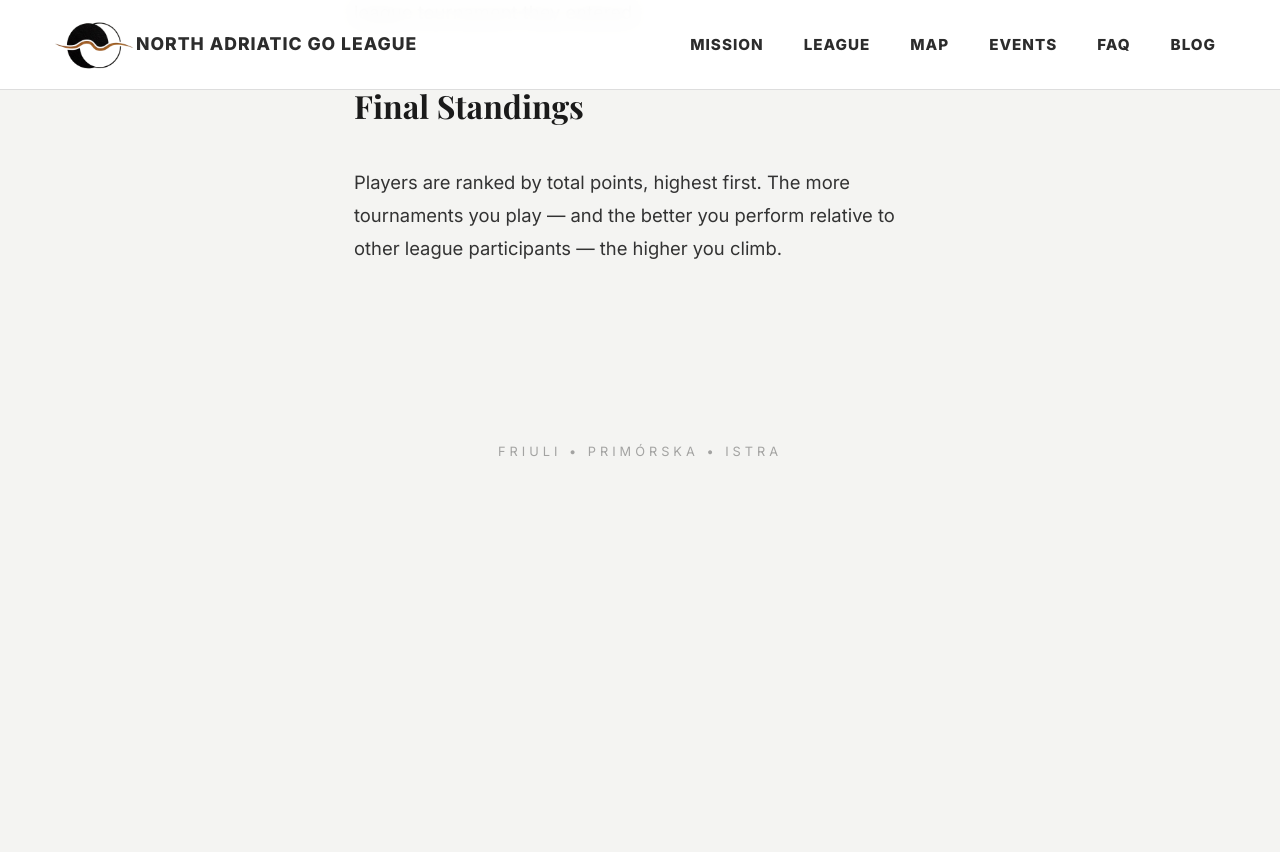
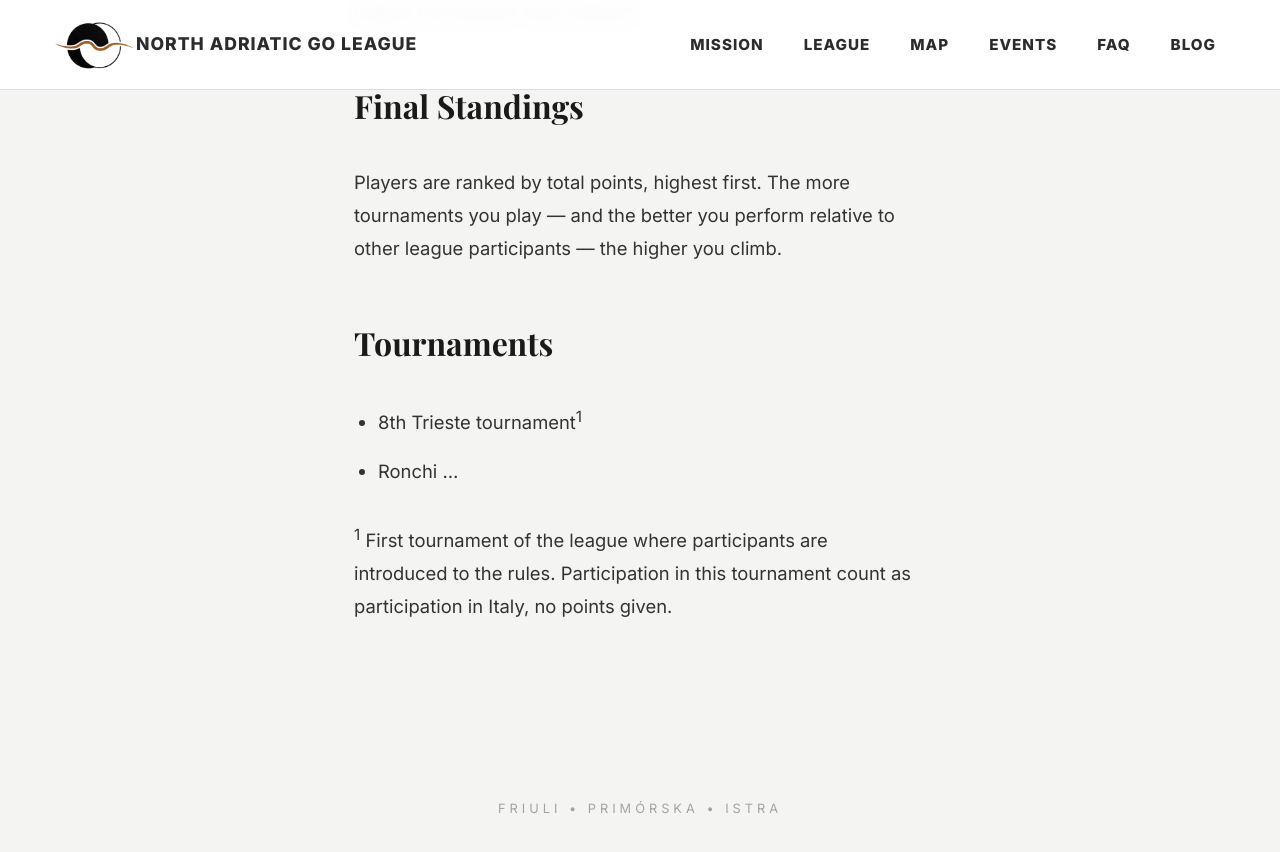
Before and after one commit to North-Adriatic-Go-League/north-adriatic-go-league.github.io, a Jekyll site: the page built from league.md, in a window 1280 px wide and 900 px high, scrolled down 1442 px. Shown: the top 852 px of the window. Built offline with Jekyll 4.4.1, drawn with Linux system fonts in a browser that asks for light colours; some web fonts are replaced; before the commit the page ends 1984 px from its top, so only the background shows below that.

Commit message:
List of tournaments

```diff
--- a/league.md
+++ b/league.md
@@ -27,3 +27,10 @@ A player's total score is the sum of all their points across every league tourna
 ### Final Standings
 
 Players are ranked by total points, highest first. The more tournaments you play — and the better you perform relative to other league participants — the higher you climb.
+
+### Tournaments
+
+- 8th Trieste tournament<sup>1</sup>
+- Ronchi ...
+
+<sup>1</sup> First tournament of the league where participants are introduced to the rules. Participation in this tournament count as participation in Italy, no points given.
```
